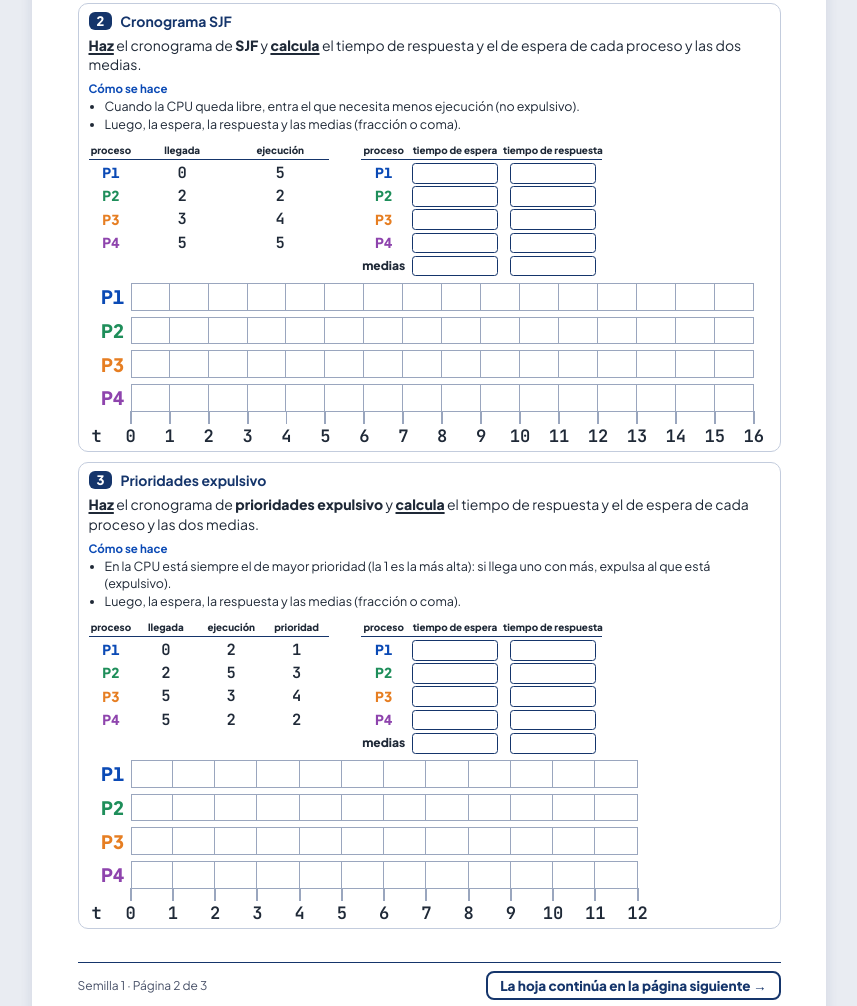
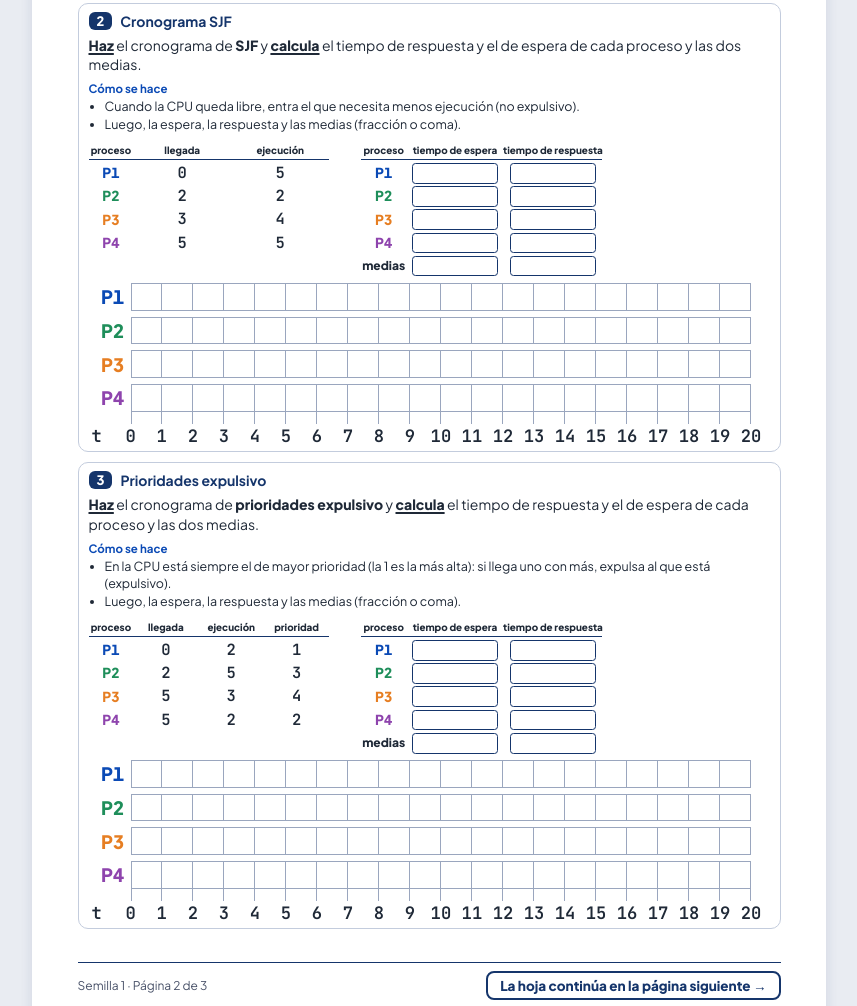
Before and after one commit to raulibanez/sistemas-operativos-monopuesto, a plain HTML site: page ut02/hoja.html in a window 1280 px wide. Shown: the part 1605-2611 px from the top of the page, without its empty margins (211-1068 px from the left). Drawn offline with Linux system fonts and the light colour scheme.

Commit message:
UT2: Mejoras hoja.html (líneas verticales)

```diff
--- a/ut02/hoja.html
+++ b/ut02/hoja.html
@@ -104,7 +104,8 @@ body { background: #E9ECF2; color: var(--ink); font-family: 'Plus Jakarta Sans',
 .hoja .ej-hoja .sv.tabla .lbl.ph { font-size: 32px; }
 .hoja .ej-hoja .sv.tabla .lbl.medias { font-size: 28px; color: var(--ink); }
 .hoja .ej-hoja .sv.plan .d.eje, .hoja .ej-hoja .sv.plan .lbl.eje-t { font-size: 26px; color: var(--ink); }   /* el eje, en las rayas */
-.hoja .ej-hoja .sv.plan .d.eje::before { width: 3px; left: -1.5px; }   /* con el zoom del papel, la marca de 1 px no se ve */
+.hoja .ej-hoja .sv.plan .d.eje::before { box-sizing: border-box; width: 12px; left: -12px; background: none; border-right: 2px solid #9AA6BE; }   /* la marca es el borde derecho de su caja, como la raya de las casillas: mismo sitio y mismo grosor */
+.hoja .ej-hoja .sv.plan .lbl + .d.eje::before { left: 0; border-right: 0; border-left: 2px solid #9AA6BE; }   /* la del 0, con el borde izquierdo de la primera casilla */
 .hoja .ej-hoja .sv.plan .lbl.eje-t { padding-right: 44px; }
 .hoja .ej-hoja .sv.plan:not(.tabla) .lbl.ph { font-size: 28px; }
 .hoja .ej-hoja .sv.plan .c.gantt { border: 2px solid #9AA6BE; border-left-width: 0; }   /* una barra por proceso, con las unidades pegadas */
@@ -256,8 +257,28 @@ body { background: #E9ECF2; color: var(--ink); font-family: 'Plus Jakarta Sans',
     return sv;
   }
 
+  /* El cronograma en papel lleva siempre MIN_U unidades como mínimo (más, si el ejercicio las necesita) y casillas
+     del mismo ancho, para que el tamaño no diga cuándo termina el último proceso. Solo añade casillas vacías al
+     final: no toca el sorteo, así que las semillas siguen igual. */
+  const MIN_U = 20;
+  function alarga(g) {
+    if (!g.lado || g.alargado) return;
+    const cas = (f) => f.filter((it) => it.sel);
+    const T = cas(g.filas[0]).length, U = Math.max(MIN_U, T);
+    g.filas.forEach((f) => {
+      const c = cas(f);
+      for (let u = T; u < U; u++) {
+        if (c.length) f.splice(f.length - 1, 0, { sel: c[0].sel, c: c[0].sel[0], clase: c[0].clase });   // antes de la columna final, de 0 px
+        else f.push({ d: String(u + 1), clase: 'eje' });   // el eje: un instante más
+      }
+    });
+    g.columnas = `64px repeat(${U}, ${Math.floor(950 / U)}px) 0px`;
+    g.alargado = true;
+  }
+
   function pintaEjercicio(e, i, sol) {
     const g = e.g;
+    alarga(g);
     const d = document.createElement('div');
     d.className = 'ej-hoja' + (e.tipo.ancho ? ' ancho' : '');
     d.innerHTML = '<div class="cab"><span class="num"></span><span class="tit"></span></div><p class="tarea"></p>';
```
